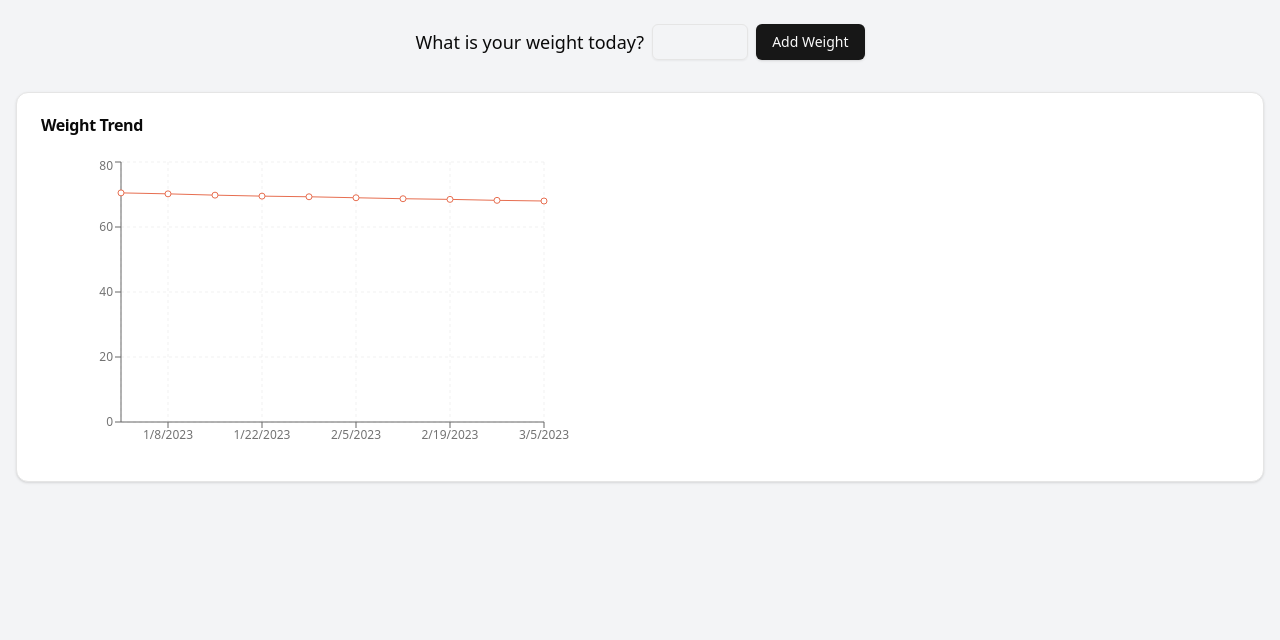
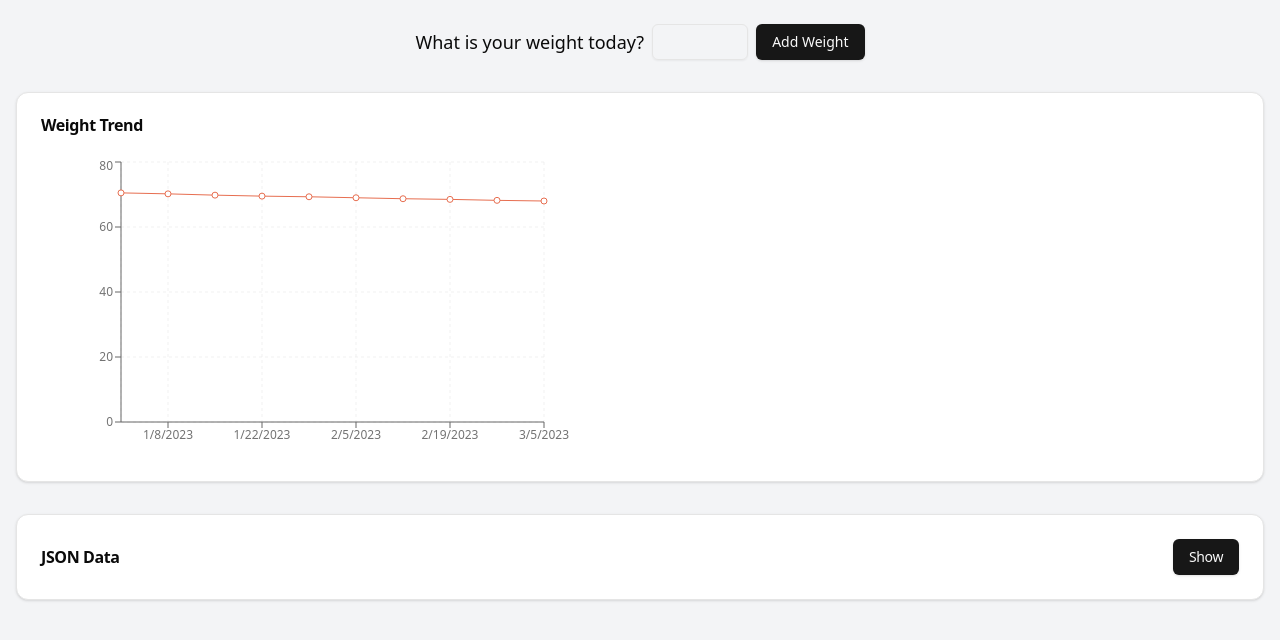
Before and after one commit to PaulTreanor/weightmate, a Gatsby site: page / in a window 1280 px wide. Shown: the part 76-716 px from the top of the page. Built offline with nearby package versions, Linux system fonts and the light colour scheme; Gatsby itself is replaced by a stand-in of ours.

Commit message:
Add JSON Viewer component

```diff
--- /dev/null
+++ b/src/components/JsonViewer.tsx
@@ -0,0 +1,38 @@
+import React, { useState } from "react"
+import { Button } from "@/components/ui/button"
+import { Card, CardContent, CardHeader, CardTitle } from "@/components/ui/card"
+
+type JsonViewerProps = {
+	data: any
+}
+
+export default function JsonViewer({ data }: JsonViewerProps) {
+    const [isOpen, setIsOpen] = useState(false)
+
+    const formatDate = (dateString: string) => {
+		const date = new Date(dateString)
+		return new Intl.DateTimeFormat('en-US', { year: 'numeric', month: 'long', day: 'numeric' }).format(date)
+	}
+
+	return (
+		<Card>
+			<CardHeader>
+				<CardTitle className="flex justify-between items-center">
+					JSON Data
+					<Button onClick={() => setIsOpen(!isOpen)}>{isOpen ? "Hide" : "Show"}</Button>
+				</CardTitle>
+			</CardHeader>
+			{isOpen && (
+				<CardContent>
+					<ul className="bg-gray-100 p-4 rounded-md overflow-auto max-h-96">
+						{data.map((entry: { date: string; weight: number }, index: number) => (
+							<li key={index} className="mb-2">
+								{formatDate(entry.date)}: {entry.weight} kg
+							</li>
+						))}
+					</ul>
+				</CardContent>
+			)}
+		</Card>
+	)
+}
--- a/src/pages/index.tsx
+++ b/src/pages/index.tsx
@@ -3,6 +3,7 @@ import type { HeadFC, PageProps } from "gatsby"
 import Header from "@/components/Header"
 import WeightInput from "@/components/WeightInput"
 import WeightChart from "@/components/WeightChart"
+import JsonViewer from "@/components/JsonViewer"
 import type { WeightEntry } from "@/types"
 import mockData from "../data/mockData"
 
@@ -23,7 +24,7 @@ const IndexPage: React.FC<PageProps> = () => {
 			<main className="container mx-auto px-4 py-8">
 				<WeightInput onAddWeight={addWeight} unit={unit} />
 				<WeightChart data={weightData} unit={unit} />
-				{/* <JsonViewer data={weightData} /> */}
+				<JsonViewer data={weightData} />
 			</main>
 	  </div>
 	)
```
